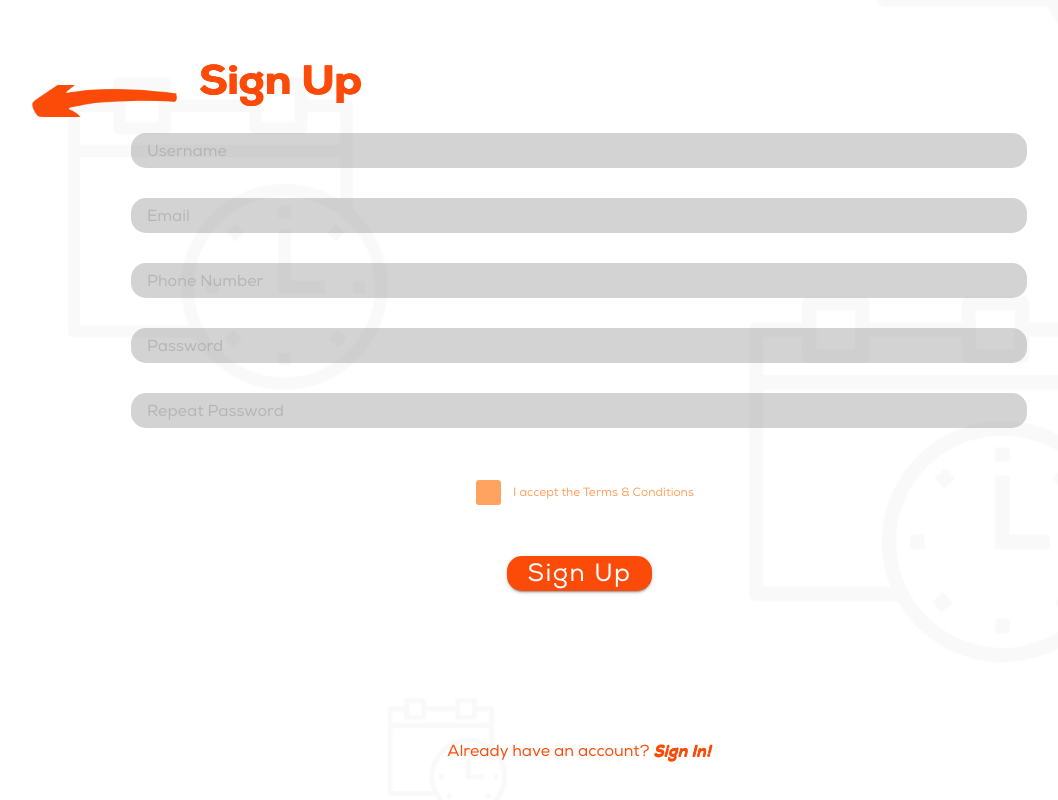
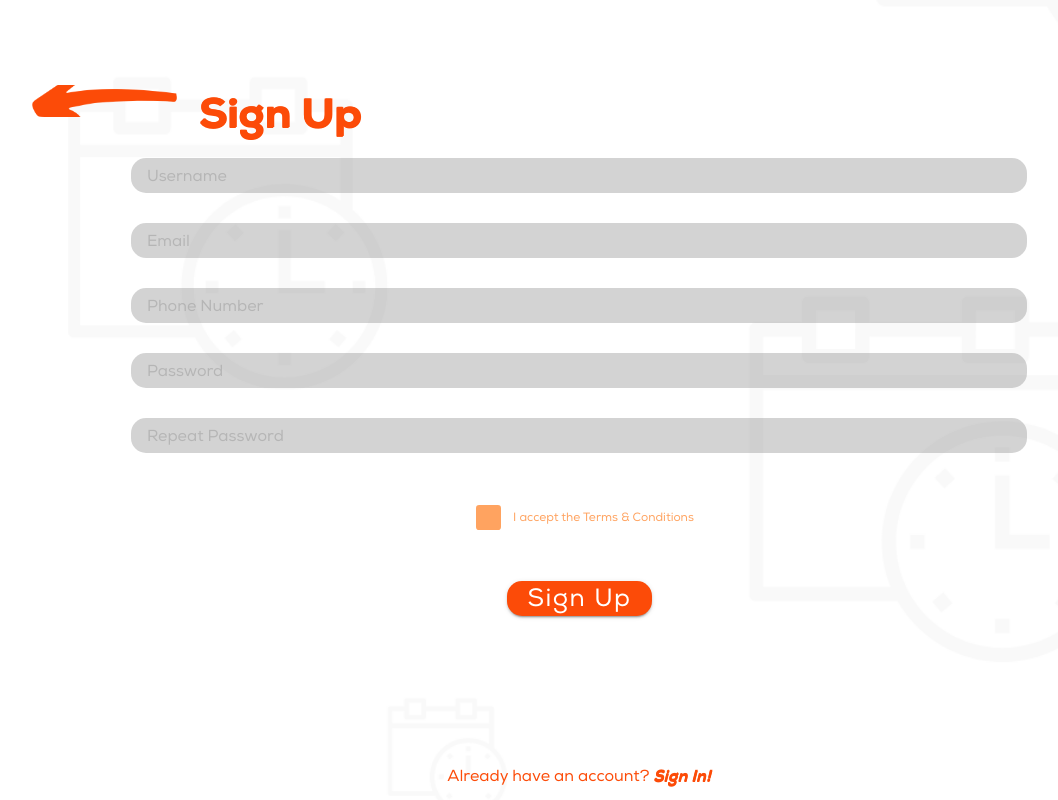
Before and after one commit to WilfredoHernandez/RTApp, a React (Create React App) app: page /Register in a window 1280 px wide. Shown: the whole page, without its empty margins (61-1119 px from the left). Built offline with nearby package versions, Linux system fonts and the light colour scheme.

Commit message:
scsss added

```diff
--- a/src/pages/Register.scss
+++ b/src/pages/Register.scss
@@ -28,6 +28,8 @@
   text-shadow: 0px 1px, 1px 0px;
   text-align: start;
   margin-left: 18%;
+  padding-top: 35px;
+  margin-bottom: 35px;
 }
 
 #inputStyle {
```
